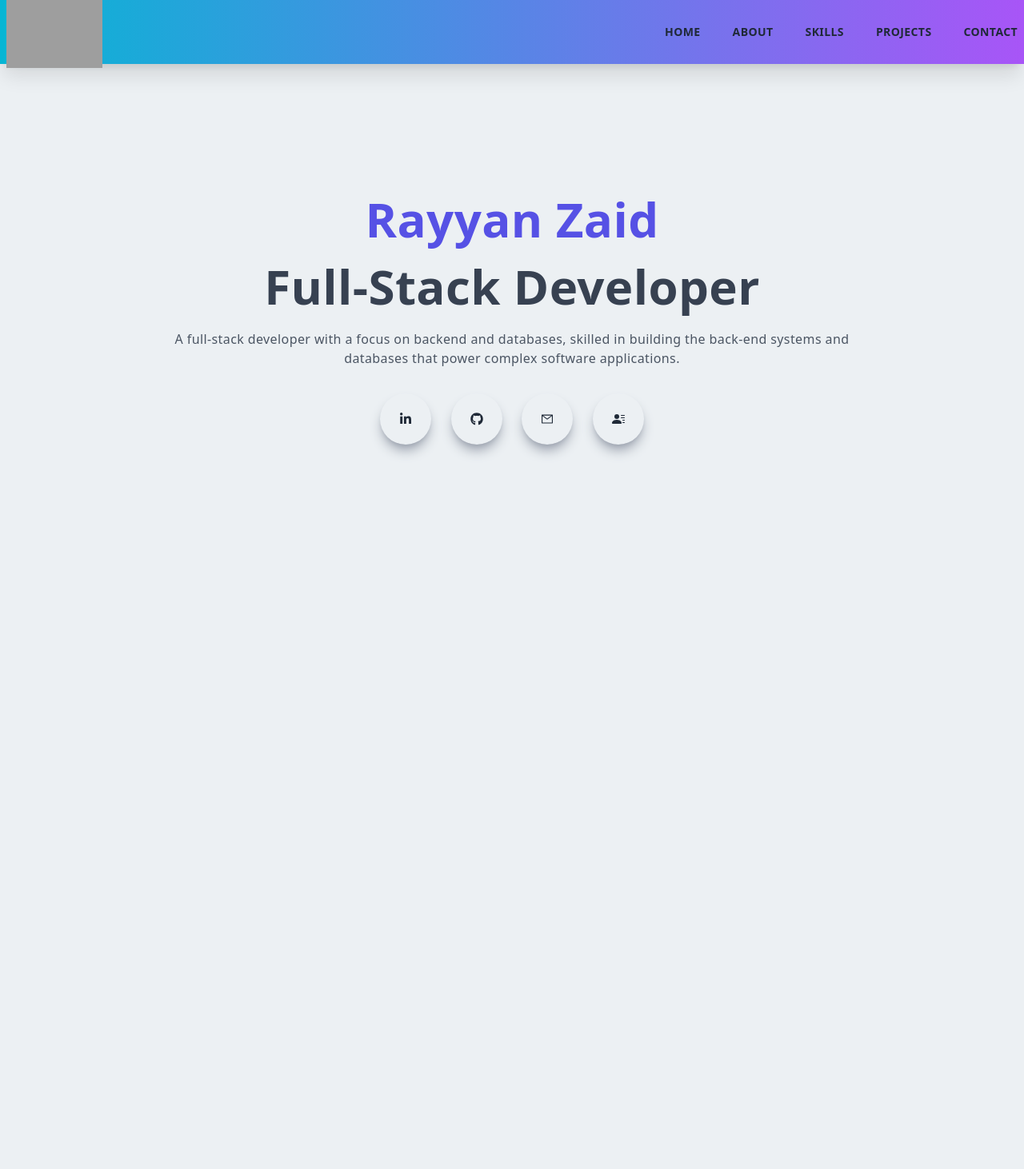
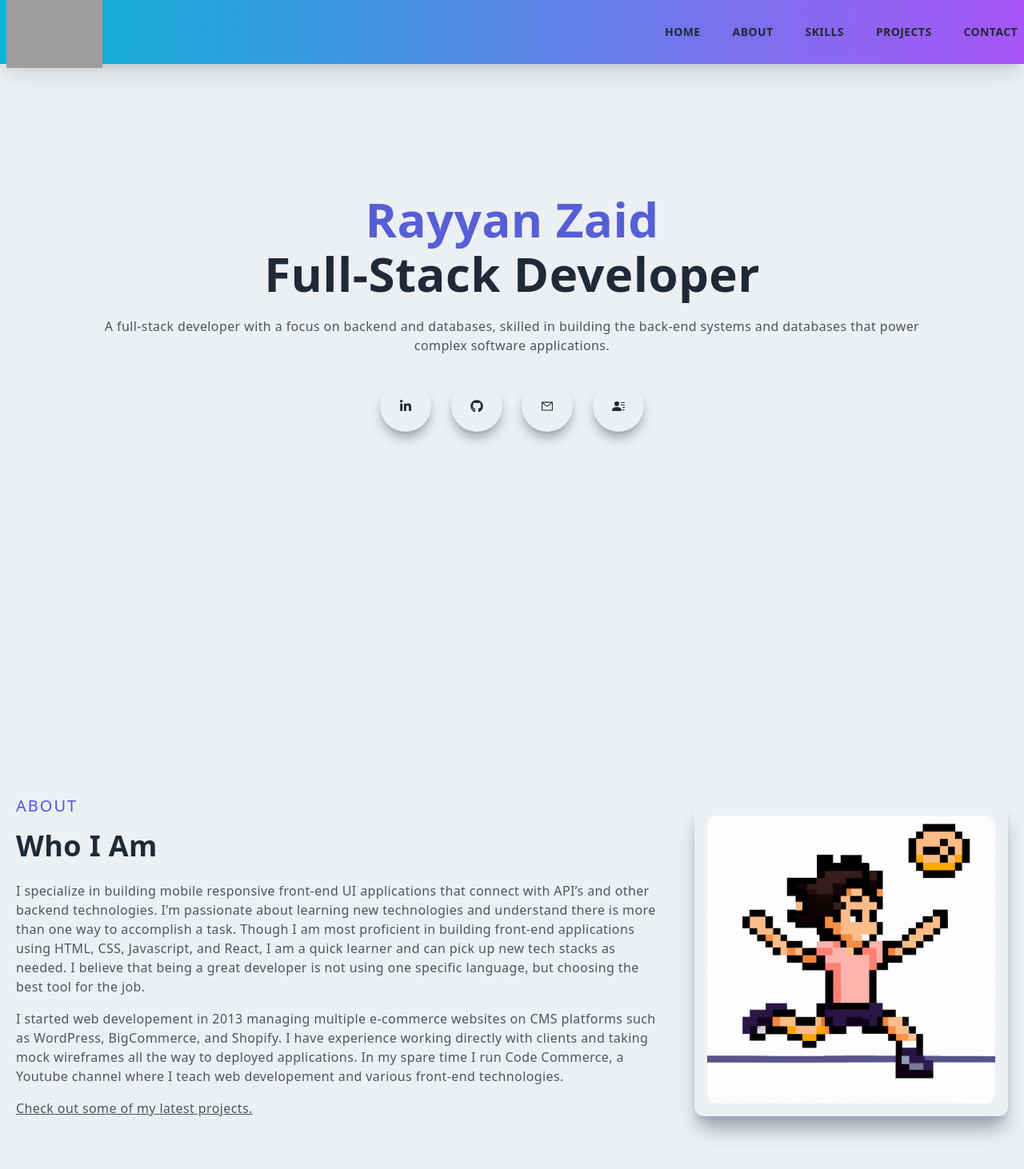
Before and after one commit to RayyanZaid/Portfolio, a Next.js app: page / in a window 1280 px wide. Shown: the top 1462 px of the page at 80% size. Before the commit the page ends 800 px from the top, so only its background shows below. Built offline with nearby package versions, Linux system fonts and the light colour scheme; grey boxes are pictures that could not be loaded.

Commit message:
finished about component

```diff
--- /dev/null
+++ b/components/About.jsx
@@ -0,0 +1,47 @@
+import React from "react";
+import Image from "next/image";
+import Link from "next/link";
+import AboutImg from "../public/assets/about.png";
+
+const About = () => {
+  return (
+    <div id="about" className="w-full md:h-screen p-2 flex items-center py-16">
+      <div className="max-w-[1240px] m-auto md:grid grid-cols-3 gap-8">
+        <div className="col-span-2">
+          <p className="uppercase text-xl tracking-widest text-[#5651e5]">
+            About
+          </p>
+          <h2 className="py-4">Who I Am</h2>
+          <p className="py-2 text-gray-600">
+            I specialize in building mobile responsive front-end UI applications
+            that connect with API’s and other backend technologies. I’m
+            passionate about learning new technologies and understand there is
+            more than one way to accomplish a task. Though I am most proficient
+            in building front-end applications using HTML, CSS, Javascript, and
+            React, I am a quick learner and can pick up new tech stacks as
+            needed. I believe that being a great developer is not using one
+            specific language, but choosing the best tool for the job.
+          </p>
+          <p className="py-2 text-gray-600">
+            I started web developement in 2013 managing multiple e-commerce
+            websites on CMS platforms such as WordPress, BigCommerce, and
+            Shopify. I have experience working directly with clients and taking
+            mock wireframes all the way to deployed applications. In my spare
+            time I run Code Commerce, a Youtube channel where I teach web
+            developement and various front-end technologies.
+          </p>
+          <Link href="/#projects">
+            <p className="py-2 text-gray-600 underline cursor-pointer">
+              Check out some of my latest projects.
+            </p>
+          </Link>
+        </div>
+        <div className="w-full h-auto m-auto shadow-xl shadow-gray-400 rounded-xl flex items-center justify-center p-4 hover:scale-105 ease-in duration-300">
+          <Image src={AboutImg} className="rounded-xl" alt="/" />
+        </div>
+      </div>
+    </div>
+  );
+};
+
+export default About;
--- a/components/Hero.jsx
+++ b/components/Hero.jsx
@@ -9,18 +9,17 @@ const Hero = () => {
     <div id="home" className="w-full h-screen text-center">
       <div className="max-w-[1240px] w-full h-full mx-auto p-2 flex justify-center items-center">
         <div>
-          <h1 className="py-4 text-gray-700">
-            <span className="text-[#5651e5]"> Rayyan Zaid</span>
-          </h1>
-          <h1 className="py-2 text-gray-700">Full-Stack Developer</h1>
-          <p className="py-4 text-gray-600 sm:max-w-[70%] m-auto">
+          <h1 className="text-[#575fd5]"> Rayyan Zaid</h1>
+
+          <h1 className="py-2">Full-Stack Developer</h1>
+          <p className="py-4 text-gray-600 sm:max-w-[85%] m-auto">
             A full-stack developer with a focus on backend and databases,
             skilled in building the back-end systems and databases that power
             complex software applications.
           </p>
-          <div className="flex items-center justify-between max-w-[330px] m-auto py-4">
+          <div className="flex items-baseline justify-between max-w-[330px] m-auto py-4">
             <a
-              href="https://www.linkedin.com/in/clint-briley-50056920a/"
+              href="https://www.linkedin.com/in/rayyan-zaid-7b0b35203/"
               target="_blank"
               rel="noreferrer"
             >
@@ -29,7 +28,7 @@ const Hero = () => {
               </div>
             </a>
             <a
-              href="https://github.com/fireclint"
+              href="https://github.com/RayyanZaid"
               target="_blank"
               rel="noreferrer"
             >
--- a/components/Navbar.jsx
+++ b/components/Navbar.jsx
@@ -3,6 +3,8 @@ import Image from "next/image";
 import Link from "next/link";
 import { AiOutlineClose, AiOutlineMenu, AiOutlineMail } from "react-icons/ai";
 import { FaLinkedinIn, FaGithub, FaYoutube } from "react-icons/fa";
+import { BsFillPersonLinesFill } from "react-icons/bs";
+
 const Navbar = () => {
   const [onNav, setNav] = useState(false);
 
@@ -27,11 +29,11 @@ const Navbar = () => {
                 Home
               </li>
             </Link>
-            <Link href="/">
-              <li className="ml-10 text-sm uppercase hover:border-b font-bold">
-                About
-              </li>
-            </Link>
+
+            <li className="ml-10 text-sm uppercase hover:border-b font-bold">
+              <Link href="/#about">About</Link>
+            </li>
+
             <Link href="/">
               <li className="ml-10 text-sm uppercase hover:border-b font-bold">
                 Skills
@@ -49,6 +51,7 @@ const Navbar = () => {
             </Link>
           </ul>
 
+          {/* Keeps the 3 bars hidden on non-mobile devices */}
           <div onClick={handleNav} className="md:hidden">
             <AiOutlineMenu size={30} />
           </div>
@@ -86,7 +89,7 @@ const Navbar = () => {
               </div>
             </div>
             <div className="border-b border-gray-400 my-4">
-              <h2 className="w-[85%] md:w-[90%] py-4 font-bold text-blue-400">
+              <h2 className="w-[85%] md:w-[90%] py-4 font-bold text-[#575fd5]">
                 Feel free to explore!
               </h2>
             </div>
@@ -98,8 +101,18 @@ const Navbar = () => {
               <Link href="">
                 <li className="py-4 text-sm ">Home</li>
               </Link>
-              <Link href="">
-                <li className="py-4 text-sm">About</li>
+              <Link
+                href=""
+                onClick={() =>
+                  window.scrollTo({
+                    top: document.querySelector("#about").offsetTop,
+                    behavior: "smooth",
+                  })
+                }
+              >
+                <li onClick={() => setNav(false)} className="py-4 text-sm">
+                  About
+                </li>
               </Link>
               <Link href="">
                 <li className="py-4 text-sm">Skills</li>
@@ -127,10 +140,10 @@ const Navbar = () => {
                   <FaGithub />
                 </div>
                 <div className="rounded-full shadow-lg shadow-gray-400 p-3 cursor-pointer hover:scale-105 ease-in duration-300">
-                  <FaYoutube />
+                  <AiOutlineMail />
                 </div>
                 <div className="rounded-full shadow-lg shadow-gray-400 p-3 cursor-pointer hover:scale-105 ease-in duration-300">
-                  <AiOutlineMail />
+                  <BsFillPersonLinesFill />
                 </div>
               </div>
             </div>
--- a/pages/index.js
+++ b/pages/index.js
@@ -2,6 +2,7 @@ import Head from "next/head";
 import Image from "next/image";
 import Navbar from "../components/Navbar";
 import Hero from "../components/Hero";
+import About from "../components/About";
 export default function Home() {
   return (
     <div>
@@ -13,6 +14,7 @@ export default function Home() {
 
       <Navbar />
       <Hero />
+      <About />
     </div>
   );
 }
--- a/styles/globals.css
+++ b/styles/globals.css
@@ -5,6 +5,7 @@
 @layer base {
   body {
     @apply bg-[#ecf0f3] text-[#1f2937] tracking-wide;
+    scroll-behavior: smooth;
   }
 
   h1,
```
Also changed, not shown: public/assets/about.png (added).
